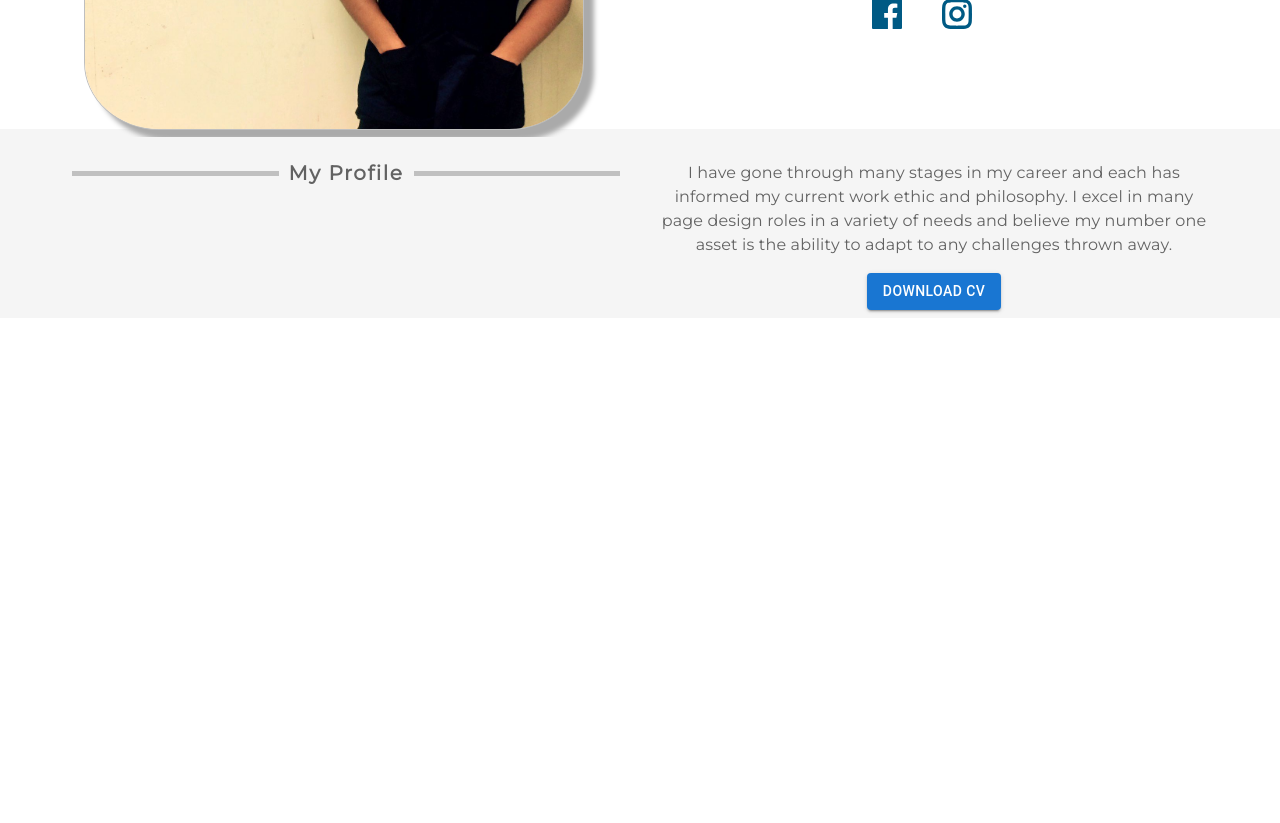
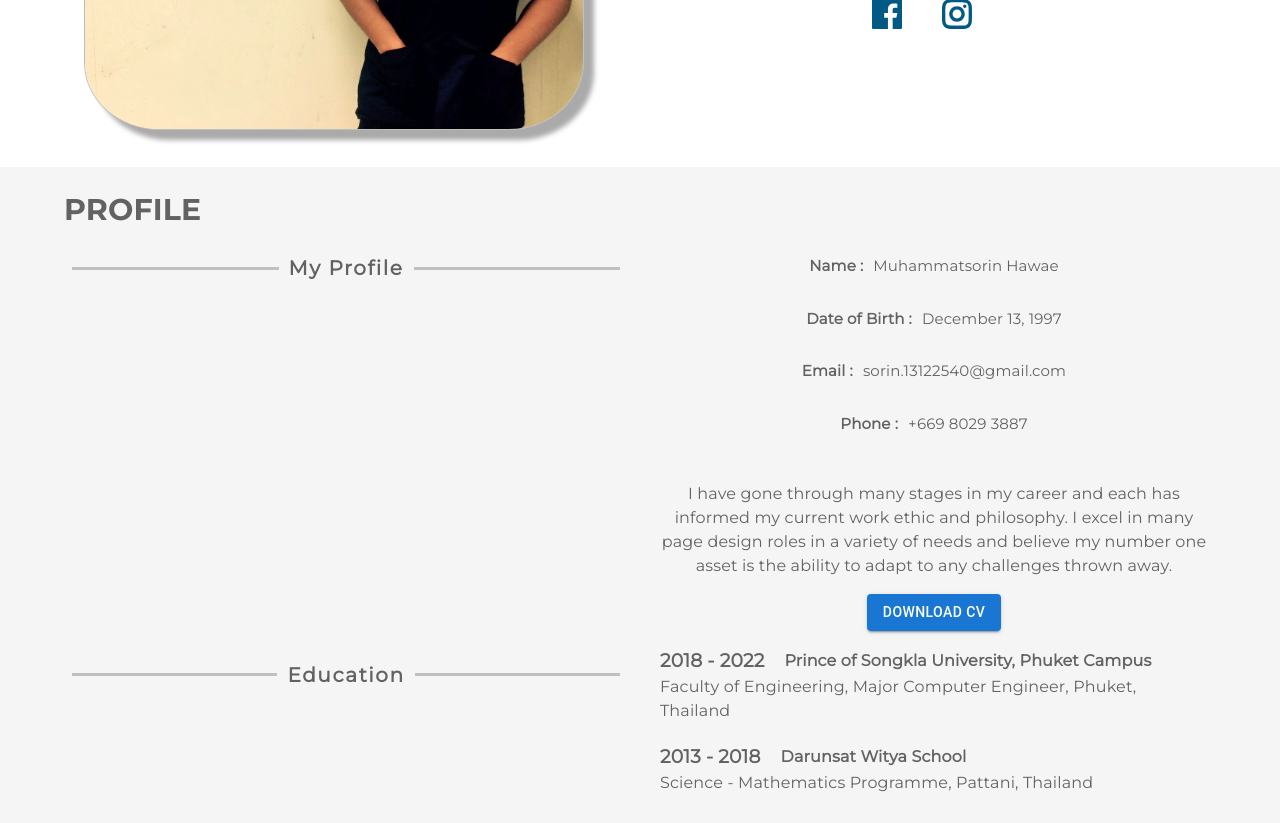
Before and after one commit to Muhammatsorin/next-portfolio, a Next.js app: page / in a window 1280 px wide. Shown: the part 420-1243 px from the top of the page. Before the commit the page ends 800 px from the top, so only its background shows below. Built offline with nearby package versions, Linux system fonts and the light colour scheme.

Commit message:
update my profile and add education details

```diff
--- a/components/navbar/MenuItem.js
+++ b/components/navbar/MenuItem.js
@@ -11,13 +11,13 @@ export const MenuItems = [
     },
     {
         className: "nav-link",
-        title: "EXPERIENCE",
-        url: "/experience"
+        title: "SKILLS",
+        url: "/skills"
     },
     {
         className: "nav-link",
-        title: "SKILLS",
-        url: "/skills"
+        title: "EXPERIENCE",
+        url: "/experience"
     },
     {
         className: "nav-link",
--- a/components/profile/Profile.js
+++ b/components/profile/Profile.js
@@ -25,8 +25,9 @@ const Profile = () => {
         <>
             <Profile_Wrapper>
                 <CssBaseline />
-                <Container maxWidth="lg">
+                <Container maxWidth="lg" className={styles.container}>
                     <Box sx={{ width: '100%' }} />
+                    <h1 className={styles.title}>profile</h1>
                     <Grid container rowSpacing={1} columnSpacing={{ xs: 1, sm: 2, md: 3 }} className={styles.row1}>
                         <Grid item xs={12} md={6} className={styles.grid1}>
                             <Item className={styles.item1}>
@@ -35,12 +36,59 @@ const Profile = () => {
                         </Grid>
                         <Grid item xs={12} md={6} className={styles.grid2}>
                             <Item className={styles.item2}>
+                                <div className={styles.details}>
+                                    <p className={styles.pt}>Name :</p>
+                                    <p className={styles.pd}>Muhammatsorin Hawae</p>
+                                </div>
+                                <div className={styles.details}>
+                                    <p className={styles.pt}>Date of Birth :</p>
+                                    <p className={styles.pd}>December 13, 1997</p>
+                                </div>
+                                <div className={styles.details}>
+                                    <p className={styles.pt}>Email :</p>
+                                    <p className={styles.pd}>sorin.13122540@gmail.com</p>
+                                </div>
+                                <div className={styles.details}>
+                                    <p className={styles.pt}>Phone :</p>
+                                    <p className={styles.pd}>+669 8029 3887</p>
+                                </div>
+                            </Item>
+                            <Item className={styles.item3}>
                                 <p>I have gone through many stages in my career and each has informed my current work ethic and philosophy.
                                     I excel in many page design roles in a variety of needs and believe my number one asset is the ability to adapt to any
                                     challenges thrown away.</p>
                                 <Stack direction="row" spacing={0}>
                                     <Button variant="contained" className={styles.btn}>Download CV</Button>
                                 </Stack>
+                            </Item>
+                        </Grid>
+                    </Grid>
+                    <Grid container rowSpacing={1} columnSpacing={{ xs: 1, sm: 2, md: 3 }} className={styles.row1}>
+                        <Grid item xs={12} md={6} className={styles.grid1}>
+                            <Item className={styles.item1}>
+                                <h1>Education</h1>
+                            </Item>
+                        </Grid>
+                        <Grid item xs={12} md={6} className={styles.grid2}>
+                            <Item className={styles.my_educate}>
+                                <div className={styles.education}>
+                                    <div className={styles.university}>
+                                        <h3 >2018 - 2022</h3>
+                                        <p>Prince of Songkla University, Phuket Campus</p>
+                                    </div>
+                                    <div className={styles.major}>
+                                        <p>Faculty of Engineering, Major Computer Engineer, Phuket, Thailand</p>
+                                    </div>
+                                </div>
+                                <div className={styles.education}>
+                                    <div className={styles.university}>
+                                        <h3 >2013 - 2018</h3>
+                                        <p>Darunsat Witya School</p>
+                                    </div>
+                                    <div className={styles.major}>
+                                        <p>Science - Mathematics Programme, Pattani, Thailand</p>
+                                    </div>
+                                </div>
                             </Item>
                         </Grid>
                     </Grid>
--- a/components/profile/Profile.module.css
+++ b/components/profile/Profile.module.css
@@ -1,4 +1,13 @@
-.row1{
+.title {
+    margin: 0;
+    padding-top: 20px;
+    font-family: 'Montserrat-bold';
+    text-transform: uppercase;
+    color: rgba(0, 0, 0, 0.6);
+    font-size: 30px;
+}
+
+.container {
     margin-top: 30px;
 }
 
@@ -10,14 +19,14 @@
 
 .item1::before {
     content: '';
-    height: 5px;
+    height: 3px;
     background-color: silver;
     flex-grow: 1;
 }
 
 .item1::after {
     content: '';
-    height: 5px;
+    height: 3px;
     background-color: silver;
     flex-grow: 1;
 }
@@ -38,11 +47,76 @@
     align-items: center;
 }
 
+.details {
+    display: flex;
+    font-size: 15px;
+}
+
+.pt {
+    font-weight: 900;
+}
+
+.pd {
+    margin-left: 10px;
+}
+
+.item3 {
+    display: flex;
+    flex-direction: column;
+    align-items: center;
+}
+
 .btn {
     background-color: #d25a9f;
+    margin-top: 20px;
 }
 
 .btn:hover {
     background-color: #005a84;
     color: white;
 }
+
+.education {
+    display: flex;
+    flex-direction: column;
+    text-align: start;
+}
+
+.university {
+    display: flex;
+    align-items: center;
+}
+
+.university p {
+    margin: 0;
+    padding-left: 20px;
+    font-weight: 900;
+}
+
+.university h3 {
+    margin: 0;
+}
+
+.major p {
+    margin: 0;
+    margin-bottom: 20px;
+}
+
+@media (max-width: 1200px) {
+    .education {
+        font-size: 12px;
+    }
+
+    .university {
+        display: flex;
+        flex-direction: column;
+        align-items: center;
+        justify-content: center;
+        text-align: center;
+    }
+
+    .major {
+        text-align: center;
+        margin-bottom: 10px;
+    }
+}
```
Also changed, not shown: components/skill/Skill.js (added, +11 -0 lines), components/skill/Skill.module.css (added).
